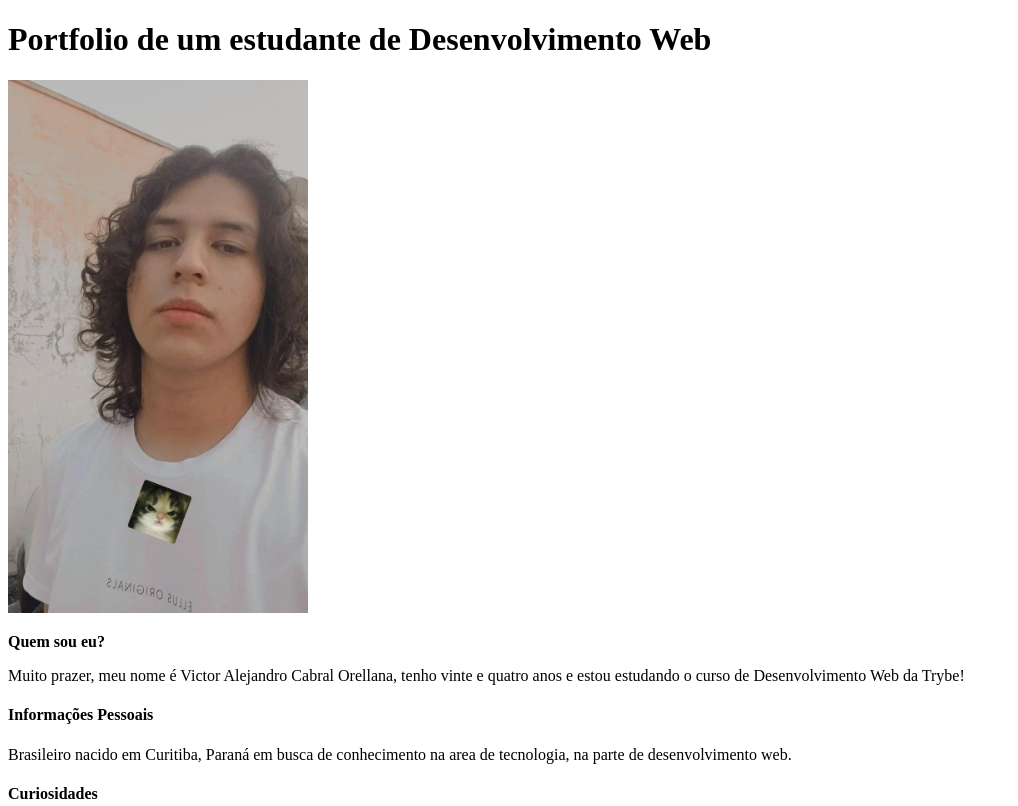
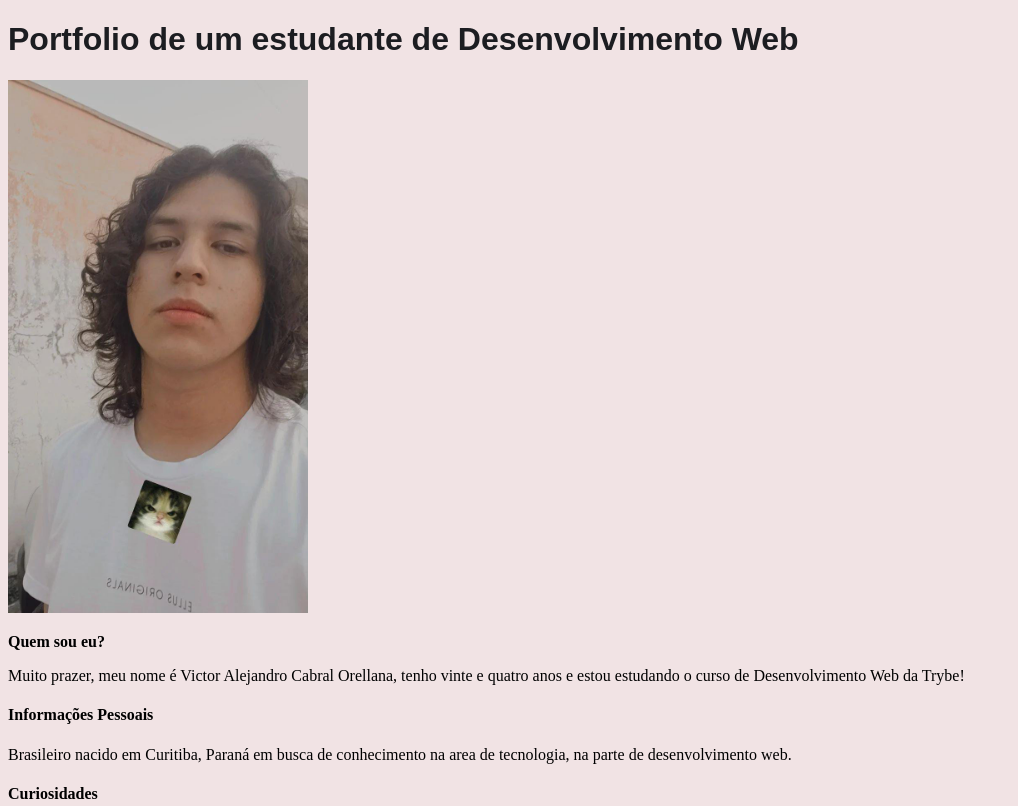
Before and after one commit to mendokusaiiii/Portfolio, a plain HTML site: page index.html in a window 1280 px wide. Shown: the top 806 px of the page, without its empty margins (0-1018 px from the left). Drawn offline with Linux system fonts and the light colour scheme.

Commit message:
Algumas alterações com as cores

```diff
--- a/index.html
+++ b/index.html
@@ -3,8 +3,19 @@
   <head>
     <meta charset="UTF-8">
     <title>Portfolio Pessoal</title>
+    <style>
+        h1 {
+            font-family: Arial,sans-serif;
+            color:#1C1D21
+        }
+
+        body {
+            background-color: #F1E3E4;
+        }
+    </style>
 </head>
 <body>
+
   <h1>Portfolio de um estudante de Desenvolvimento Web</h1>
     <img src="imagens/victor.jpg" alt="Foto Victor Cabral" width="300">
  <p><b>Quem sou eu?</b></p>
```
